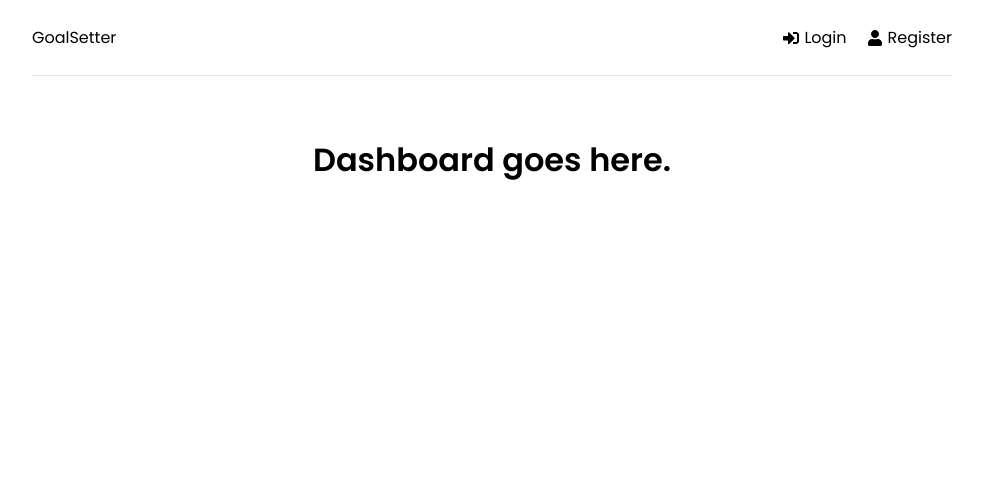
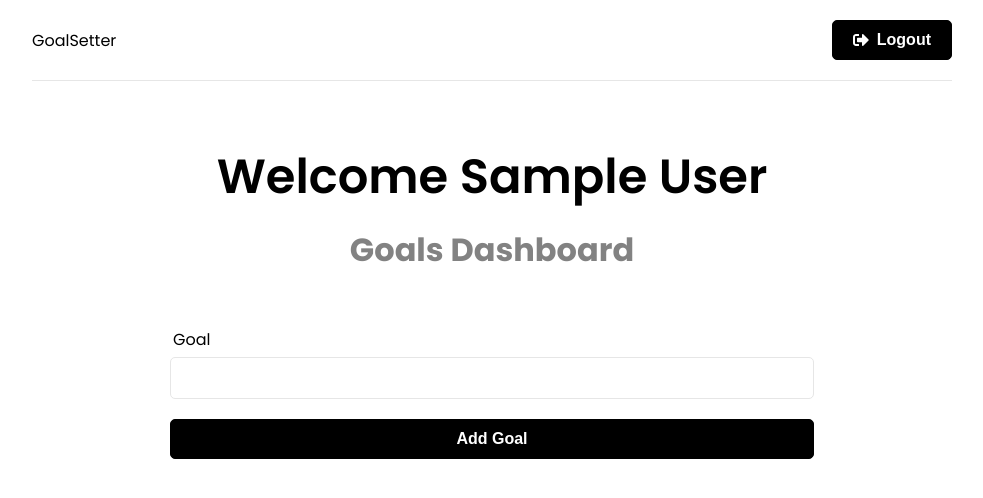
Before and after one commit to dragonRageX/goalazooo, a React (Vite) app in the folder frontend/: page / in a window 1280 px wide. Shown: the top 498 px of the page, without its empty margins (148-1131 px from the left). Built offline with nearby package versions, Linux system fonts and the light colour scheme; sample sign-in values are in the browser's storage.

Commit message:
edge cases and made the  add goal form

```diff
--- a/frontend/src/App.jsx
+++ b/frontend/src/App.jsx
@@ -31,11 +31,13 @@ const router = createBrowserRouter(createRoutesFromElements(
 
 function App()
 {
-  let [user, setUser] = React.useState(null);   //make the user context such that it always takes its value from localStorage.
+  let [user, setUser] = React.useState((JSON.parse(localStorage.getItem("user"))) || null);   //make the 'user' global context such that it always takes its initial value from localStorage.
   const USER_API_URL = "http://localhost:5000/api/users";
+  let [goals, setGoals] = React.useState(null);
+  const GOALS_API_URL = "http://localhost:5000/api/goals";
 
   return (
-    <utilsContext.Provider value={[USER_API_URL, user, setUser]}>   {/*user: global state*/}
+    <utilsContext.Provider value={[USER_API_URL, user, setUser, goals, setGoals]}>   {/*user: global state*/}
       <div className="container">
         <RouterProvider router={router} />
         <ToastContainer />   {/*react-toastify package*/}
--- /dev/null
+++ b/frontend/src/components/GoalForm.jsx
@@ -0,0 +1,33 @@
+import React from "react";
+
+export default function GoalForm()
+{
+    const [text, setText] = React.useState("");
+
+    function handleSubmit(e)
+    {
+        e.preventDefault();
+
+        setText("");
+    }
+
+    return (
+        <section className="form">
+            <form onSubmit={(e) => handleSubmit(e)}>
+                <div className="form-group">
+                    <label htmlFor="text">Goal</label>
+                    <input
+                        type="text"
+                        name="text"
+                        id="text"
+                        value={text}
+                        onChange={(e) => setText(e.target.value)}
+                    />
+                </div>
+                <div className="form-group">
+                    <button className="btn btn-block" type="submit">Add Goal</button>
+                </div>
+            </form>
+        </section>
+    );
+}
--- a/frontend/src/components/Header.jsx
+++ b/frontend/src/components/Header.jsx
@@ -23,7 +23,7 @@ export default function Header()
                 <Link to="/">GoalSetter</Link>
             </div>
             <ul>
-                {user ? (   //if the 'user' global state does exist that means a user is logged in, and hence we only show a 'logout' button to the logged-in user in the header. And if no 'user' state exists, that means no user has logged-in yet and hence, we show the unauthenticated user a 'login' and 'register' links in the header
+                {JSON.parse(localStorage.getItem("user")) ? (   //if the 'user' item in localStorage does exist that means a user is logged in, and hence we only show a 'logout' button to the logged-in user in the header. And if no 'user' item exists, that means no user has logged-in yet and hence, we show the unauthenticated user a 'login' and 'register' links in the header. We can also use the 'user' global state here as well, instead of retrieving the localStorage item. This can be done by using React.useContext() to access the 'user' global state in the Dashboard.jsx file, instead of accessing the localStorage item.
                     <li>
                         <button className="btn" onClick={handleLogout}>
                             <FaSignOutAlt /> Logout
--- a/frontend/src/pages/Dashboard.jsx
+++ b/frontend/src/pages/Dashboard.jsx
@@ -1,10 +1,11 @@
 import React from "react"
-import { redirect } from "react-router-dom";
+import { redirect, useLoaderData } from "react-router-dom";
 import { toast } from "react-toastify";
+import GoalForm from "../components/GoalForm";
 
 export function loader()
 {
-    const user = JSON.parse(localStorage.getItem("user"));
+    const user = JSON.parse(localStorage.getItem("user"));   //I couldn't use the React.useContext() hook to get the global 'user' state here, as hooks can only be used inside functional components in React
     if(!user)   //protect the dashboard from being seen by unauthorized users - make a protected route
     {
         toast.error("You must login first!");
@@ -12,13 +13,23 @@ export function loader()
     }
     else
     {
-        return null;   //perform some fetch operation like fetching the logged-in users goals
+        return user;   //perform some fetch operation like fetching the logged-in users goals
     }
 }
 
 export default function Dashboard()
 {
+    const user = useLoaderData();
+    console.log(user);
+
     return (
-        <h1>Dashboard goes here.</h1>
+        <>
+            <section className="heading">
+                <h1>Welcome {user && user.name}</h1>
+                <p>Goals Dashboard</p>
+            </section>
+
+            <GoalForm />
+        </>
     );
 }
```
